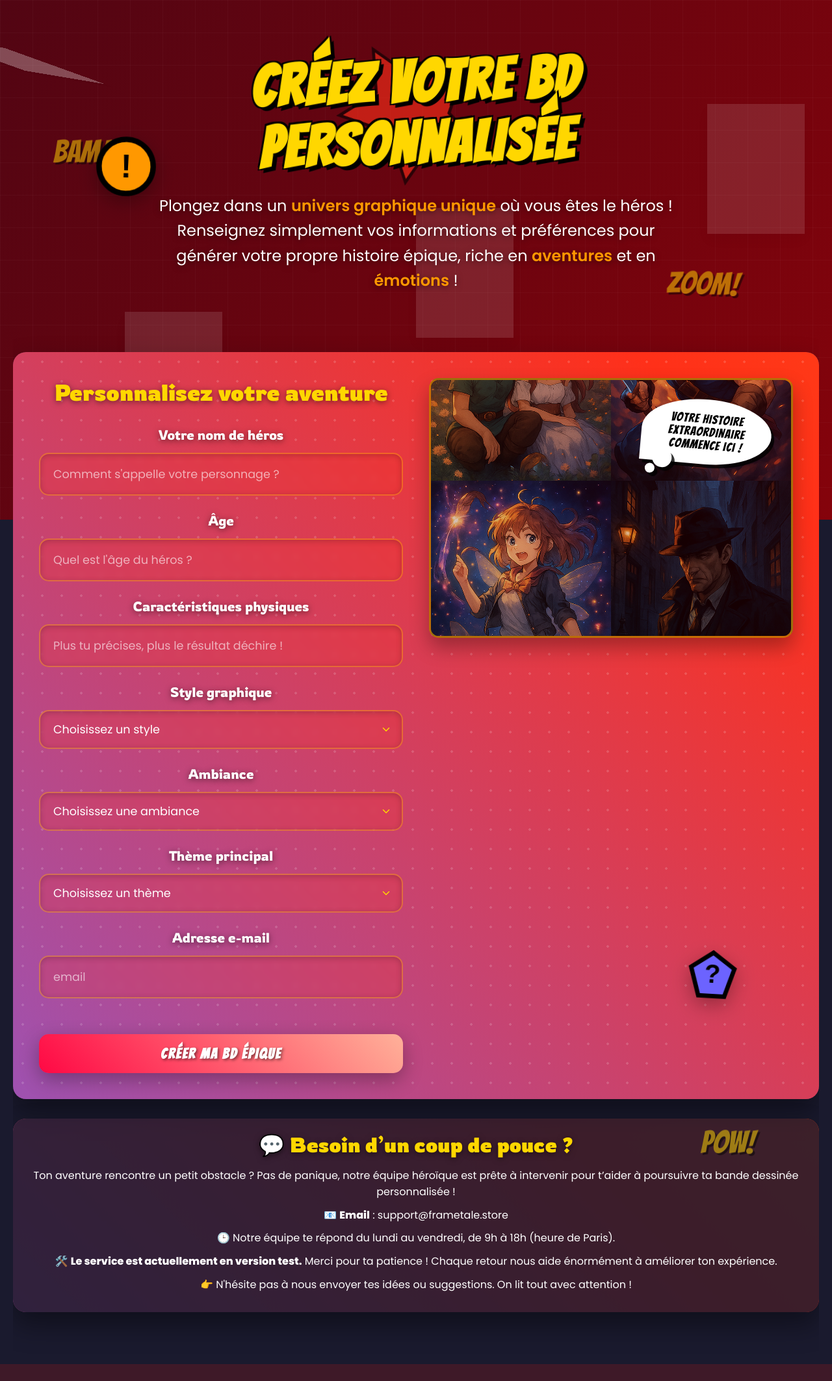
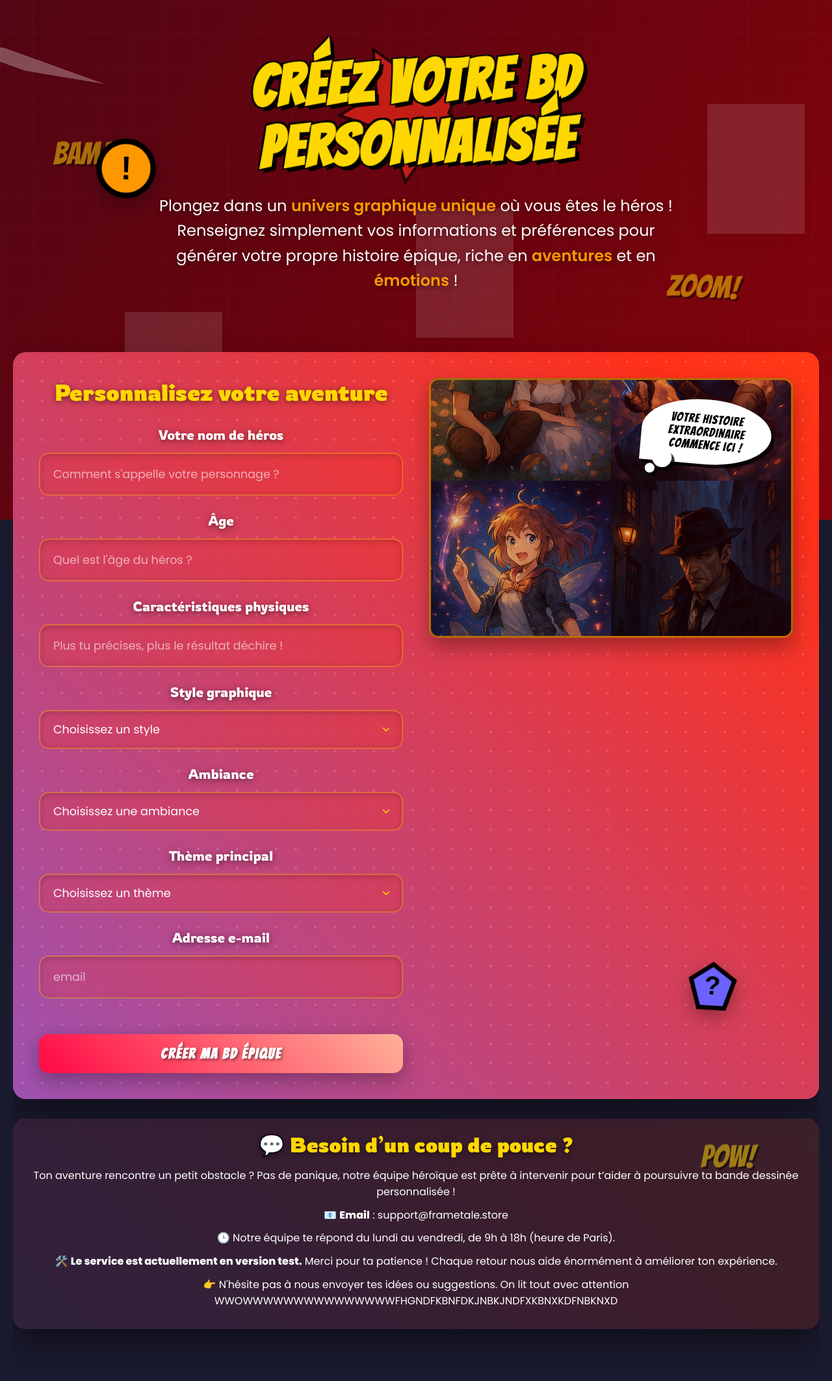
Before and after one commit to ramy-brr/frametale, a Flask app: page / in a window 1280 px wide. Shown: the whole page at 65% size. Before the commit the page ends 2100 px from the top, so only its background shows below. Run offline with Flask 3, Linux system fonts and the light colour scheme.

Commit message:
index.html

```diff
--- a/templates/index.html
+++ b/templates/index.html
@@ -892,7 +892,7 @@
                     <p>📧 <strong>Email</strong> : support@frametale.store</p>
                     <p>🕒 Notre équipe te répond du lundi au vendredi, de 9h à 18h (heure de Paris).</p>
                     <p>🛠️ <strong>Le service est actuellement en version test.</strong> Merci pour ta patience ! Chaque retour nous aide énormément à améliorer ton expérience.</p>
-                    <p>👉 N'hésite pas à nous envoyer tes idées ou suggestions. On lit tout avec attention !</p>
+                    <p>👉 N'hésite pas à nous envoyer tes idées ou suggestions. On lit tout avec attention WWOWWWWWWWWWWWWWWWFHGNDFKBNFDKJNBKJNDFXKBNXKDFNBKNXD</p>
                 </div>
             </div>
 
```
